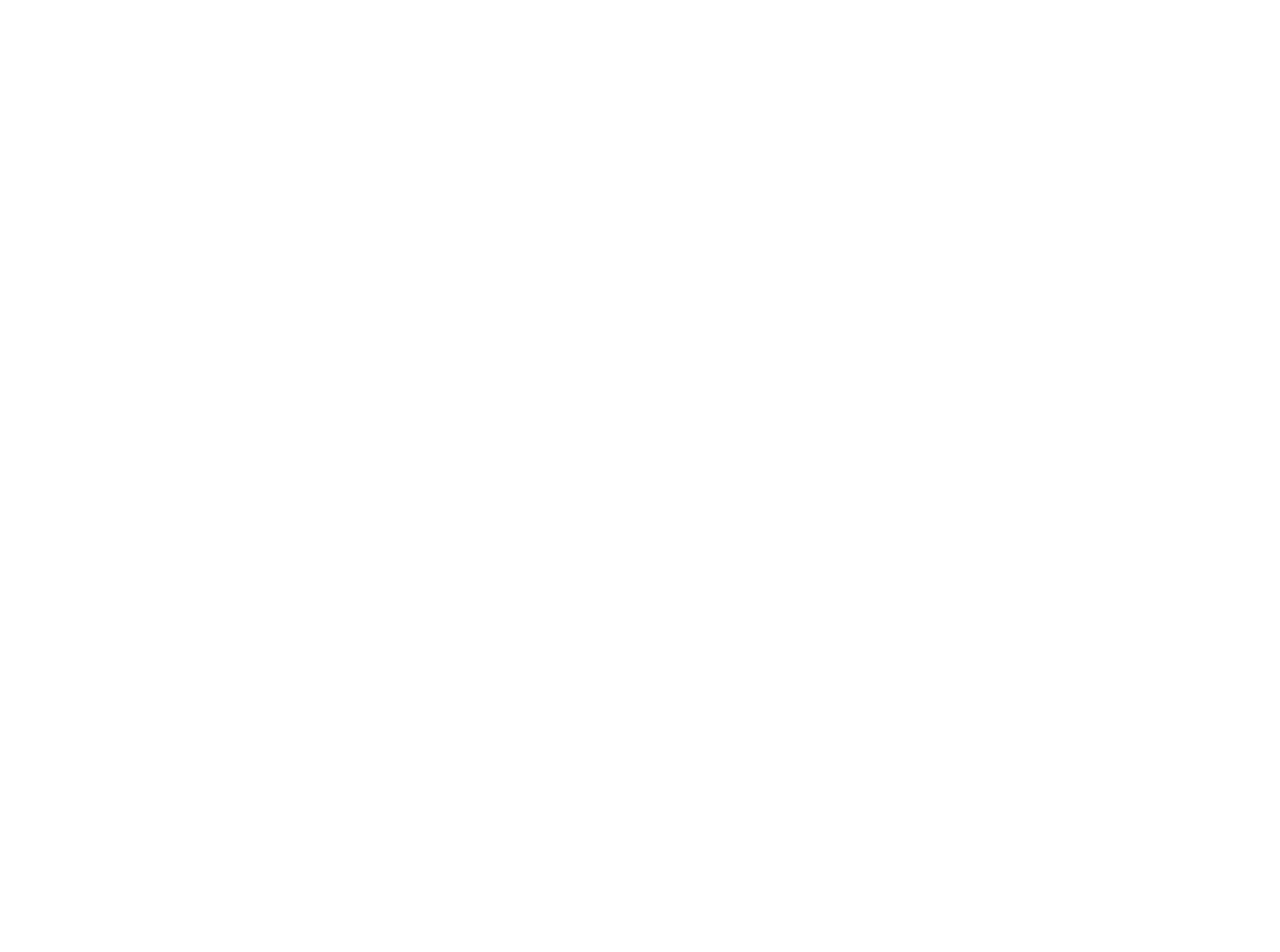
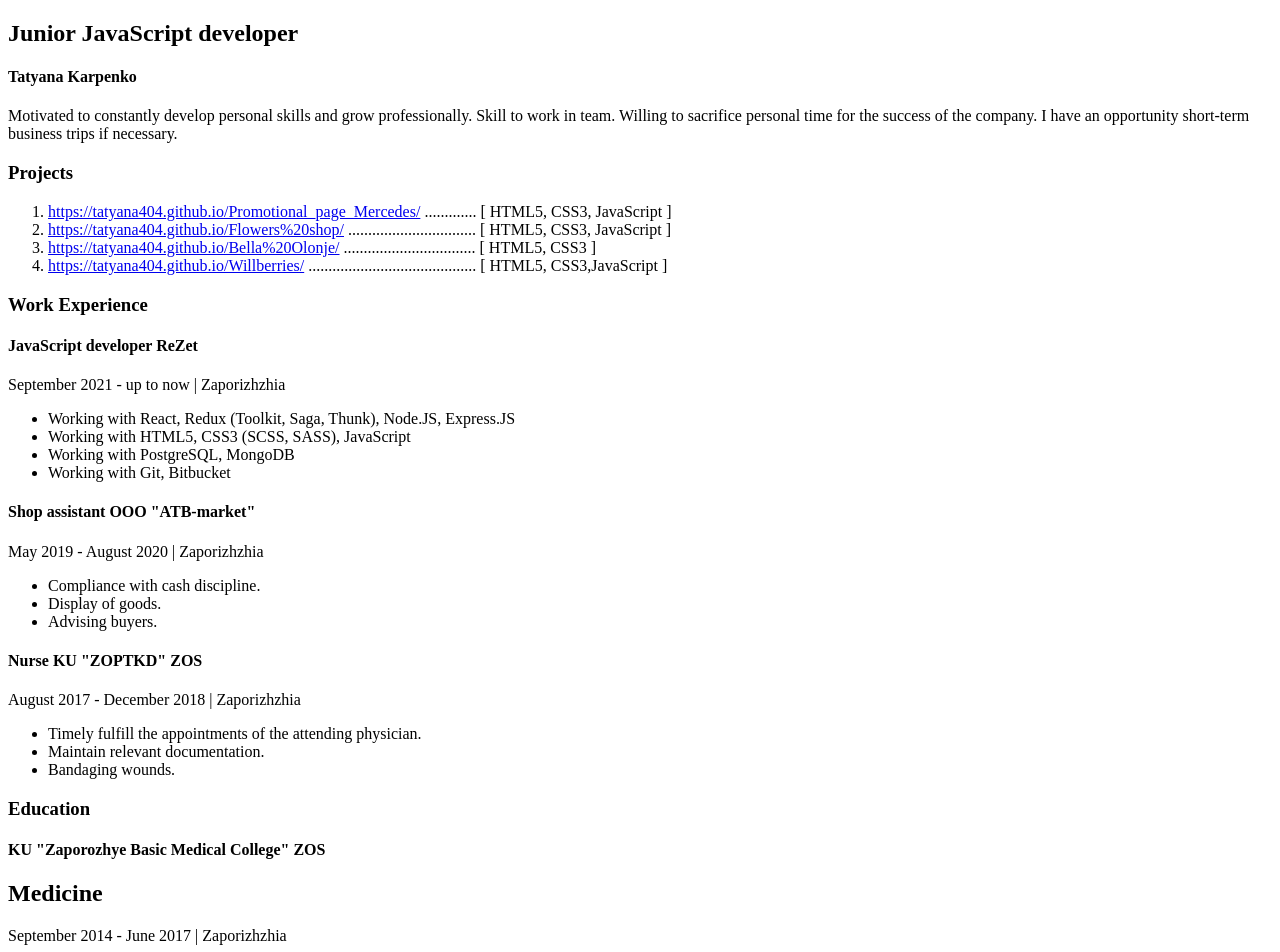
Before and after one commit to TatyanaDev/My_resume, a plain HTML site: page index.html in a window 1280 px wide. Shown: the top 952 px of the page. Before the commit the page ends 800 px from the top, so only its background shows below. Drawn offline with Linux system fonts and the light colour scheme.

Commit message:
Added HTML markup

```diff
--- a/index.html
+++ b/index.html
@@ -5,5 +5,152 @@
     <meta name="viewport" content="width=device-width, initial-scale=1.0" />
     <title>Tatyana_dev_resume</title>
   </head>
-  <body></body>
+  <body>
+    <section>
+      <section>
+        <div>
+          <article>
+            <h2>Junior JavaScript developer</h2>
+            <h1>Tatyana Karpenko</h1>
+            <p>
+              Motivated to constantly develop personal skills and grow
+              professionally. Skill to work in team. Willing to sacrifice
+              personal time for the success of the company. I have an
+              opportunity short-term business trips if necessary.
+            </p>
+          </article>
+          <article>
+            <h3>Projects</h3>
+            <ol>
+              <li>
+                <a
+                  href="https://tatyana404.github.io/Promotional_page_Mercedes/"
+                  target="_blank"
+                  >https://tatyana404.github.io/Promotional_page_Mercedes/</a
+                >
+                <span>.............</span>
+                <span>[ HTML5, CSS3, JavaScript ]</span>
+              </li>
+              <li>
+                <a
+                  href="https://tatyana404.github.io/Flowers%20shop/"
+                  target="_blank"
+                  >https://tatyana404.github.io/Flowers%20shop/</a
+                >
+                <span>................................</span>
+                <span>[ HTML5, CSS3, JavaScript ]</span>
+              </li>
+              <li>
+                <a
+                  href="https://tatyana404.github.io/Bella%20Olonje/"
+                  target="_blank"
+                  >https://tatyana404.github.io/Bella%20Olonje/</a
+                >
+                <span>.................................</span>
+                <span>[ HTML5, CSS3 ]</span>
+              </li>
+              <li>
+                <a
+                  href="https://tatyana404.github.io/Willberries/"
+                  target="_blank"
+                  >https://tatyana404.github.io/Willberries/</a
+                >
+                <span>..........................................</span>
+                <span>[ HTML5, CSS3,JavaScript ]</span>
+              </li>
+            </ol>
+          </article>
+          <article>
+            <h3>Work Experience</h3>
+            <h4>JavaScript developer ReZet</h4>
+            <p>September 2021 - up to now | Zaporizhzhia</p>
+            <ul>
+              <li>
+                Working with React, Redux (Toolkit, Saga, Thunk), Node.JS,
+                Express.JS
+              </li>
+              <li>Working with HTML5, CSS3 (SCSS, SASS), JavaScript</li>
+              <li>Working with PostgreSQL, MongoDB</li>
+              <li>Working with Git, Bitbucket</li>
+            </ul>
+            <h4>Shop assistant ООО "ATB-market"</h4>
+            <p>May 2019 - August 2020 | Zaporizhzhia</p>
+            <ul>
+              <li>Compliance with cash discipline.</li>
+              <li>Display of goods.</li>
+              <li>Advising buyers.</li>
+            </ul>
+            <h4>Nurse KU "ZOPTKD" ZOS</h4>
+            <p>
+              August 2017 - December 2018 | Zaporizhzhia
+            </p>
+            <ul>
+              <li>
+                Timely fulfill the appointments of the attending physician.
+              </li>
+              <li>
+                Maintain relevant documentation.
+              </li>
+              <li>
+                Bandaging wounds.
+              </li>
+            </ul>
+          </article>
+          <article>
+            <h3>Education</h3>
+            <h4>
+              KU "Zaporozhye Basic Medical College" ZOS
+            </h4>
+            <h2>Medicine</h2>
+            <p>
+              September 2014 - June 2017 | Zaporizhzhia
+            </p>
+          </article>
+        </div>
+        <aside>
+          <img src="./image/photo.jpg" alt="photo" />
+          <article>
+            <h3>Contacts</h3>
+            <p>
+              <span>C:</span>
+              <a href="tel:+80999030740">+8 099 903 07 40</a>
+            </p>
+            <p>
+              <span>E:</span>
+              <a href="mailto:kot.kate.2020@gmail.com"
+                >kot.kate.2020@gmail.com</a
+              >
+            </p>
+          </article>
+          <article>
+            <h3>Tech Skills</h3>
+            <ul>
+              <li>Linux</li>
+              <li>Git</li>
+              <li>Bitbucket</li>
+              <li>HTML 5 +</li>
+              <li>CSS3 (SCSS, SASS)</li>
+              <li>JavaScript ES5+</li>
+              <li>React.JS</li>
+              <li>Node.JS</li>
+              <li>Express.JS</li>
+              <li>PostgreSQL</li>
+              <li>MongoDB</li>
+              <li>Docker</li>
+              <li>Gulp</li>
+            </ul>
+          </article>
+          <article>
+            <h3>Soft Skills</h3>
+            <ul>
+              <li>Scrum</li>
+              <li>Agile</li>
+              <li>GTD</li>
+              <li>Teamwork</li>
+            </ul>
+          </article>
+        </aside>
+      </section>
+    </section>
+  </body>
 </html>
```
Also changed, not shown: 1 other file.
